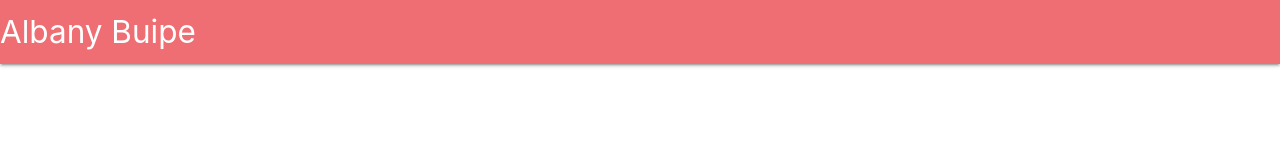
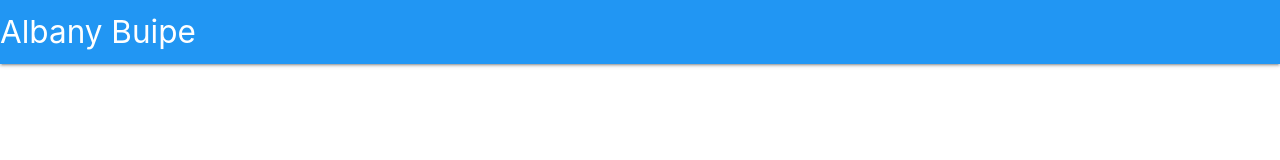
Before and after one commit to albanybuipe96/albanybuipe96.github.io, a plain HTML site: page index.html in a window 1280 px wide. Drawn offline with Linux system fonts and the light colour scheme.

Commit message:
Modified navbar

```diff
--- a/index.html
+++ b/index.html
@@ -12,7 +12,7 @@
 
   <body>
       <header class="blue">
-          <nav>
+          <nav class="blue">
               <a href="#" class="brand-logo">Albany Buipe</a>
           </nav>
       </header>
```
